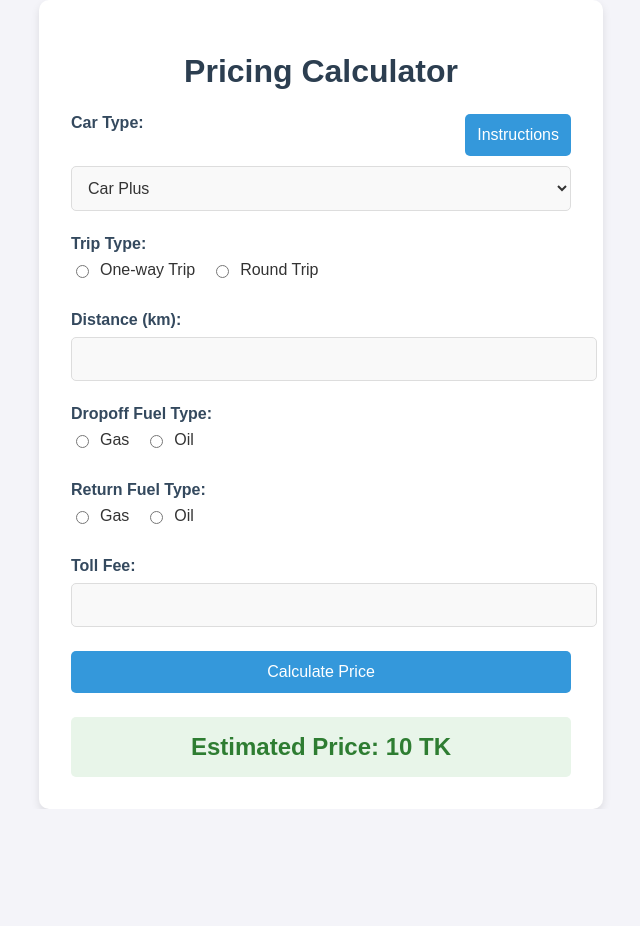
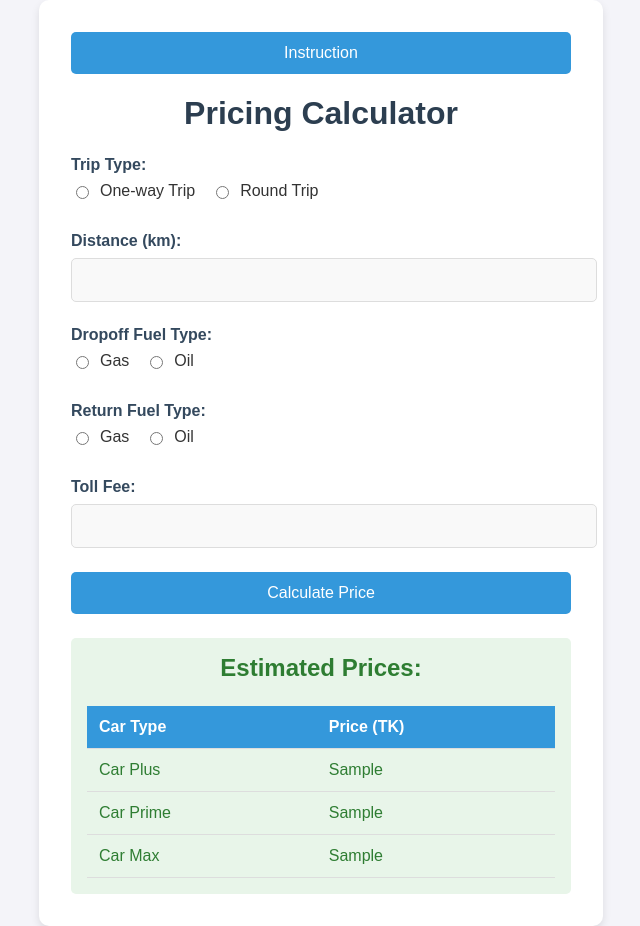
Before and after one commit to RMBapi/Rental, a Flask app: template templates/index.html in a window 1280 px wide. Shown: the whole page, without its empty margins (319-959 px from the left). Before the commit the page ends 809 px from the top, so only its background shows below. Run offline with Flask 3, Linux system fonts and the light colour scheme; the template is opened without the code that fills it: most values are stand-ins (such as "Sample title", 1, 10 or a date in 2020).

Commit message:
remove car type

```diff
--- a/app.py
+++ b/app.py
@@ -23,19 +23,20 @@ def calculate_fuel_cost(distance, fuel_type, mileage_gas, mileage_oil, Gas_Price
         return cost_Calculation(distance, mileage_oil, Oil_Price)
 
 # Calculate price for one-way trip
-def calculate_price_OneWay(params):
-    body_fare_base = params['body_fare_base']
+def calculate_price_OneWay(params,car_type):
+    car_params = pricing_params[car_type]
+    body_fare_base = car_params['body_fare_base']
     estimated_destination_distance = params['estimated_destination_distance']
-    mileage_oil = params['mileage_for_Oil']
-    mileage_gas = params['mileage_for_Gas']
-    Oil_Price = params['Oil_Price']
-    Gas_Price = params['Gas_Price']
+    mileage_oil = car_params['mileage_for_Oil']
+    mileage_gas = car_params['mileage_for_Gas']
+    Oil_Price = car_params['Oil_Price']
+    Gas_Price = car_params['Gas_Price']
     Lower_PSRM_Peripheria = params['Lower_PSRM_Peripheria']
     toll_fee = params['toll_fee']
     dropoff_fuel_type = params['dropoff_gas_oil_mapping']
     return_fuel_type = params['return_gas_oil_mapping']
     dropoff_surge = params['dropoff_surge']
-    reducer_discount_districts = params['reducer_discount_districts']
+    reducer_discount_districts = car_params['reducer_discount_districts']
 
 
 
@@ -50,20 +51,21 @@ def calculate_price_OneWay(params):
     if dropoff_surge == 'Yes':
         total_price *= reducer_discount_districts
 
-    return total_price
+    return round(total_price)
 
 # Calculate price for round trip
-def calculate_price_roundTrip(params):
-    body_fare_base = params['body_fare_base']
+def calculate_price_roundTrip(params,car_type):
+    car_params = pricing_params[car_type]
+    body_fare_base = car_params['body_fare_base']
     n_days = params['n_days']
     estimated_destination_distance = params['estimated_destination_distance']
-    mileage_oil = params['mileage_for_Oil']
-    mileage_gas = params['mileage_for_Gas']
-    Oil_Price = params['Oil_Price']
-    Gas_Price = params['Gas_Price']
+    mileage_oil = car_params['mileage_for_Oil']
+    mileage_gas = car_params['mileage_for_Gas']
+    Oil_Price = car_params['Oil_Price']
+    Gas_Price = car_params['Gas_Price']
     estimated_return_distance = params['estimated_return_distance']
     toll_fee = params['toll_fee']
-    driver_stay_fee = params['driver_stay_fee']
+    driver_stay_fee = car_params['driver_stay_fee']
     dropoff_fuel_type = params['dropoff_gas_oil_mapping']
     return_fuel_type = params['return_gas_oil_mapping']
 
@@ -88,14 +90,14 @@ def calculate_price_roundTrip(params):
     total_toll_fee = toll_fee * 2
     total_price = body_fare + cost + return_cost + total_toll_fee + stay_fee + 250  # 250 is safety coverage + booking fee
 
-    return total_price
+    return round(total_price)
 
 # Flask route to handle form submission
 @app.route('/', methods=['GET', 'POST'])
 def index():
     if request.method == 'POST':
         # Get form data
-        car_type = request.form.get('car_type')  # Selection option: Car Plus, Car Prime, Car Max
+        # car_type = request.form.get('car_type')  # Selection option: Car Plus, Car Prime, Car Max
         trip_type = request.form.get('trip_type')  # Radio button: One-way Trip, Round Trip
         distance = float(request.form.get('distance'))  # Text field: User input as number
         dropoff_fuel_type = request.form.get('dropoff_fuel_type')  # Radio button: Gas, Oil
@@ -105,7 +107,7 @@ def index():
         dropoff_surge = request.form.get('dropoff_surge', 'No')  # Radio button: Yes, No
 
 
-        print("Car Type:", car_type)
+        # print("Car Type:", car_type)
         print("Trip Type:", trip_type)
         print("Distance:", distance)
         print("Dropoff Fuel Type:", dropoff_fuel_type)
@@ -122,13 +124,6 @@ def index():
 
         # Prepare params dictionary
         params = {
-            'body_fare_base': pricing_params[car_type]['body_fare_base'],
-            'fare_per_kilo': pricing_params[car_type]['fare_per_kilo'],
-            'mileage_for_Gas': pricing_params[car_type]['mileage_for_Gas'],
-            'mileage_for_Oil': pricing_params[car_type]['mileage_for_Oil'],
-            'Gas_Price': pricing_params[car_type]['Gas_Price'],
-            'Oil_Price': pricing_params[car_type]['Oil_Price'],
-            'driver_stay_fee': pricing_params[car_type]['driver_stay_fee'],
             'toll_fee': toll_fee,
             'estimated_destination_distance': distance,
             'estimated_return_distance': distance,
@@ -136,17 +131,18 @@ def index():
             'Lower_PSRM_Peripheria': distance - 15,
             'dropoff_gas_oil_mapping': dropoff_fuel_type,
             'return_gas_oil_mapping': return_fuel_type,
-            'dropoff_surge': dropoff_surge,
-            'reducer_discount_districts': pricing_params[car_type]['reducer_discount_districts']
+            'dropoff_surge': dropoff_surge
         }
 
         # Calculate price
-        if trip_type == "One-way Trip":
-            price = calculate_price_OneWay(params)
-        else:
-            price = calculate_price_roundTrip(params)
+        prices = {}
+        for car_type in pricing_params:
+            if trip_type == "One-way Trip":
+                prices[car_type] = calculate_price_OneWay(params, car_type)
+            else:
+                prices[car_type] = calculate_price_roundTrip(params, car_type)
 
-        return render_template('index.html', price=price)
+        return render_template('index.html', prices=prices)
 
     return render_template('index.html')
 
--- a/static/style.css
+++ b/static/style.css
@@ -108,7 +108,7 @@ button:hover {
     margin: 0;
 }
 
-
+/* Modal Styles */
 .modal {
     display: none;
     position: fixed;
@@ -144,15 +144,38 @@ button:hover {
     padding-left: 1.5rem;
 }
 
-.instruction_btn{
+.instruction_btn {
     float: right;
     width: auto;
     margin-bottom: 10px;
 }
-.close{
+
+.close {
     color: #e60d0d;
     float: right;
     font-size: 28px;
     font-weight: bold;
     cursor: pointer;
 }
+
+/* Price Table Styles */
+.price-table {
+    width: 100%;
+    border-collapse: collapse;
+    margin-top: 1.5rem;
+}
+
+.price-table th, .price-table td {
+    padding: 0.75rem;
+    text-align: left;
+    border-bottom: 1px solid #ddd;
+}
+
+.price-table th {
+    background-color: #3498db;
+    color: #fff;
+}
+
+.price-table tr:hover {
+    background-color: #f1f1f1;
+}
--- a/templates/index.html
+++ b/templates/index.html
@@ -7,52 +7,12 @@
     <link rel="stylesheet" href="{{ url_for('static', filename='style.css') }}">
 </head>
 <body>
-    <div id="instructionModal" class="modal">
-        <div class="modal-content">
-            <span class="close">&times;</span>
-            <h2>Instructions</h2>
-            <ol>
-                <li>Input the distance(KM) from Google Maps by entering the pickup and drop-off locations.</li>
-                <li>After getting the distance, check the drop-off location whether Gas or Oil is available. Based on the availability, choose one from <strong>Dropoff Fuel Type</strong>.</li>
-                <li>After that, check the pickup location whether Gas or Oil is available. Based on the availability, choose one from <strong>Return Fuel Type</strong>.</li>
-                <li>Check if there is any toll from the pickup to drop-off. If there is any toll, add the total amount of toll.</li>
-                <li>
-                    <strong>For One-way Trip:</strong>
-                    <ul>
-                        <li>In <strong>Dropoff Surge</strong>, select "NO".</li>
-                        <li>Check the market price. If it's near the market price, store it. If it's too high, select <strong>Dropoff Surge</strong> as "Yes" and store the price.</li>
-                    </ul>
-                </li>
-                <li>
-                    <strong>For Round Trip:</strong>
-                    <ul>
-                        <li>Provide <strong>Number of Days</strong>:
-                            <ul>
-                                <li>Default 1 day: Means the user takes a round trip on the same day.</li>
-                                <li>2 days: 2 days, 1 night.</li>
-                                <li>3 days: 3 days, 2 nights.</li>
-                            </ul>
-                        </li>
-                    </ul>
-                </li>
-            </ol>
-        </div>
-    </div>
+    <div class="container">
+        <!-- Instruction Button -->
+        <button id="instructionButton" class="instruction-button">Instruction</button>
 
-    <div class="container">
         <h1>Pricing Calculator</h1>
-        <button id="instructionButton" class="instruction_btn">Instructions</button>
         <form method="POST">
-            <!-- Car Type -->
-            <div class="form-group">
-                <label for="car_type">Car Type:</label>
-                <select id="car_type" name="car_type" required>
-                    <option value="Car Plus">Car Plus</option>
-                    <option value="Car Prime">Car Prime</option>
-                    <option value="Car Max">Car Max</option>
-                </select>
-            </div>
-
             <!-- Trip Type -->
             <div class="form-group">
                 <label>Trip Type:</label>
@@ -113,10 +73,32 @@
             </div>
         </form>
 
-        <!-- Display Price -->
-        {% if price %}
+        <!-- Display Prices for All Car Types -->
+        {% if prices %}
         <div class="result">
-            <h2>Estimated Price: {{ price }} TK</h2>
+            <h2>Estimated Prices:</h2>
+            <table class="price-table">
+                <thead>
+                    <tr>
+                        <th>Car Type</th>
+                        <th>Price (TK)</th>
+                    </tr>
+                </thead>
+                <tbody>
+                    <tr>
+                        <td>Car Plus</td>
+                        <td>{{ prices['Car Plus'] }}</td>
+                    </tr>
+                    <tr>
+                        <td>Car Prime</td>
+                        <td>{{ prices['Car Prime'] }}</td>
+                    </tr>
+                    <tr>
+                        <td>Car Max</td>
+                        <td>{{ prices['Car Max'] }}</td>
+                    </tr>
+                </tbody>
+            </table>
         </div>
         {% endif %}
 
@@ -150,7 +165,8 @@
         }
     }
 
-    const modal = document.getElementById('instructionModal');
+        // JavaScript for Modal
+        const modal = document.getElementById('instructionModal');
         const btn = document.getElementById('instructionButton');
         const span = document.getElementsByClassName('close')[0];
 
```
Also changed, not shown: other parts of templates/index.html (+35 -2 lines).
